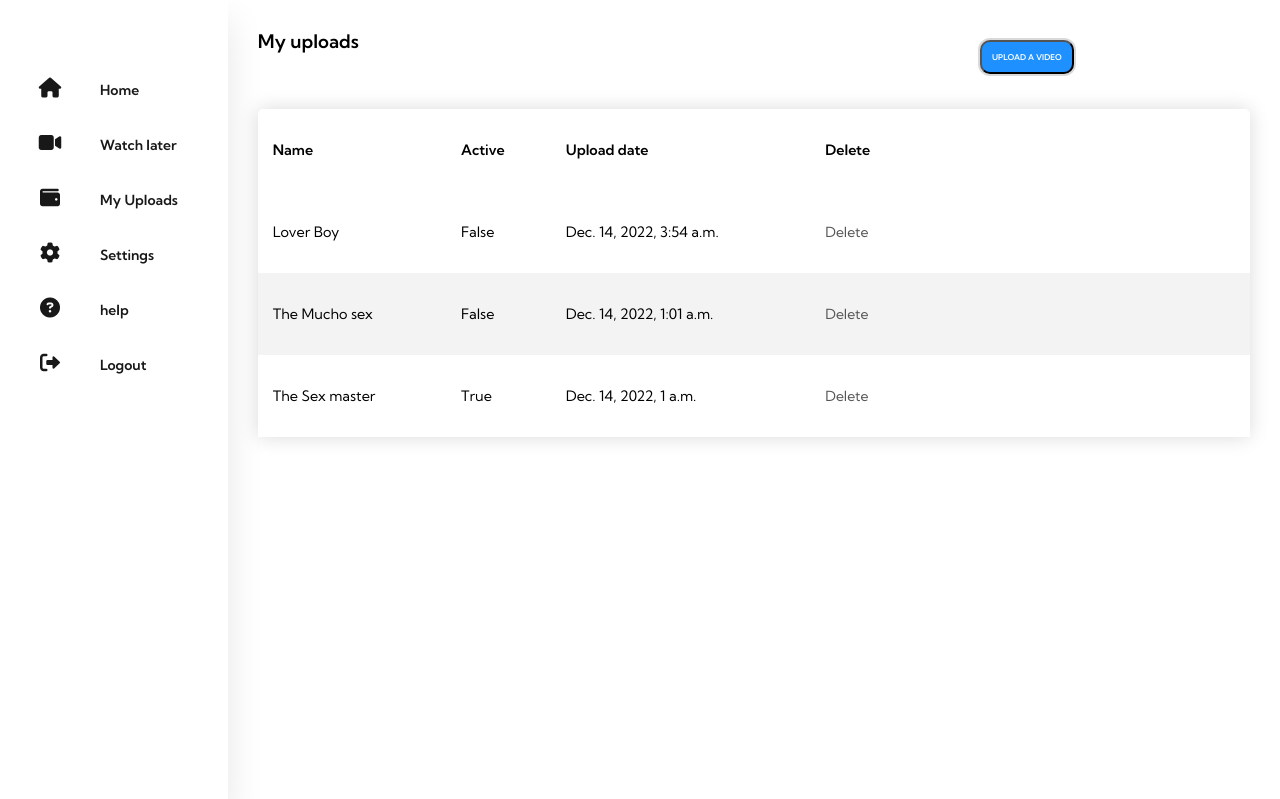
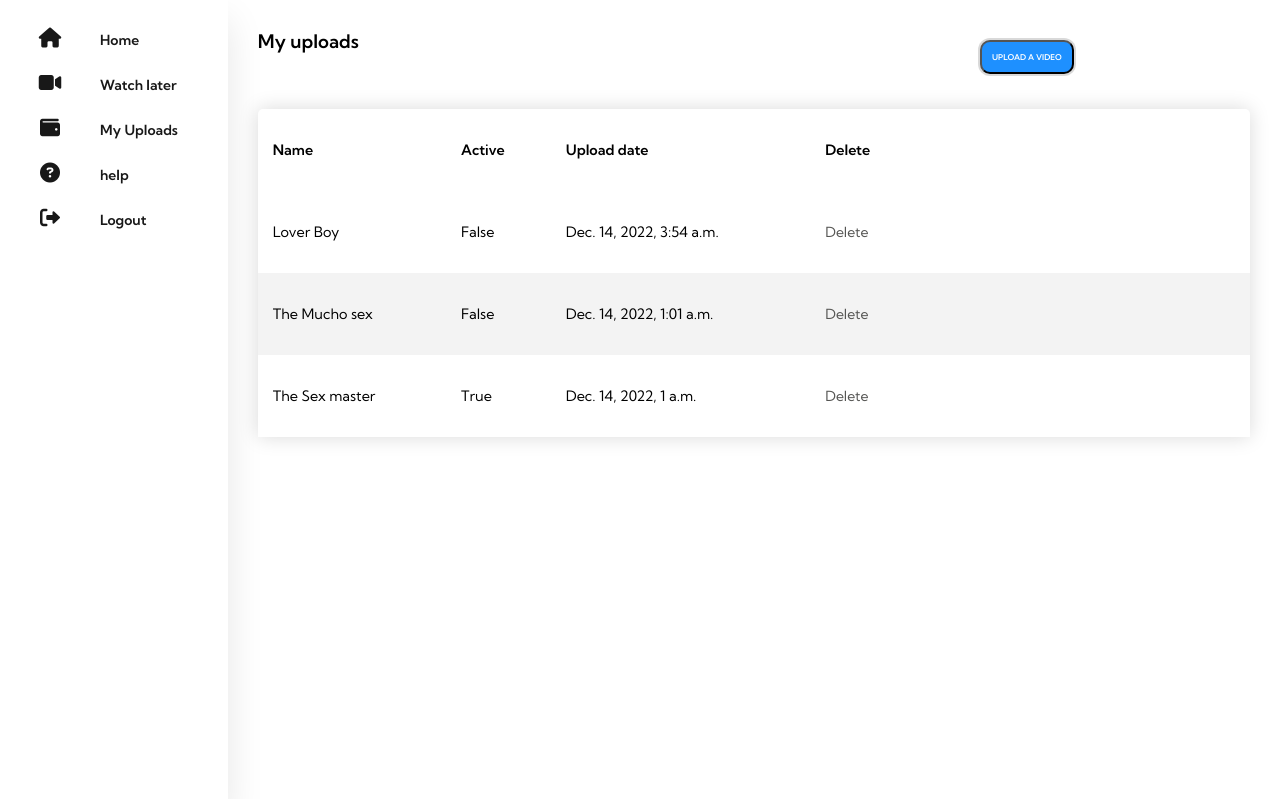
Before and after one commit to zuri-training/Team-Shark-II-, a Django app: page /myvideos in a window 1280 px wide. Shown: the part 59-858 px from the top of the page. Run offline with Django 4.2, Linux system fonts and the light colour scheme; a user stored in the database is signed in; data comes from the database, SQL or seed files in the repository; both versions use the stored data as it was after the commit.

Commit message:
Add more restrictions

```diff
--- a/backend/core/models.py
+++ b/backend/core/models.py
@@ -109,7 +109,7 @@ class Comment(models.Model):
         help_text="date comment was made"
     )
 
-    active = models.BooleanField(default=False)
+    active = models.BooleanField(default=True)
 
 
     class Meta:
--- a/backend/core/templates/up.html
+++ b/backend/core/templates/up.html
@@ -357,34 +357,31 @@ li a {
     <!--Section page-->
     <div class="container">
         <section>
-            <ul>
-                <li><a href="../Dashboard page/dash.html"><i class="fas fa-home"></i>
+            <li><a href="{% url 'index' %}"><i class="fas fa-home"></i>
                 <span class="nav-item">Home</span></i>
             </a>
         </li>
-                <li><a href="../Play video page/vid.html"><i class="fas fa fa-video-camera" aria-hidden="true"></i>
+        <li><a href="_blank"><i class="fas fa fa-video-camera" aria-hidden="true"></i>
                 <span class="nav-item">Watch later</span>
             </a>
         </li>
-                <li><a href="../upload page/up.html"><i class="fas fa-wallet"></i>
+        <li><a href="{% url 'myvideos' %}"><i class="fas fa-wallet"></i>
                 <span class="nav-item">My Uploads</span>
             </a>
         </li>
 
-                <li><a href="_blank"><i class="fas fa-cog"></i>
-                        <span class="nav-item">Settings</span>
-                    </a>
-                </li>
+
         <li><a href=""><i class="fas fa-question-circle"></i>
                 <span class="nav-item">help</span>
             </a>
         </li>
 
-                <li><a href="../Landing page/index.html" class="logout"><i class="fas fa-sign-out-alt"></i>
+        <li><a href="{% url 'logout' %}" class="logout"><i class="fas fa-sign-out-alt"></i>
                 <span class="nav-item">Logout</span>
             </a>
         </li>
         </li>
+    </ul>
             </ul>
         </section>
         <!---Table-->
```
Also changed, not shown: backend/core/templates/vid.html (+35 -5 lines), backend/db.sqlite3. Lines whose indentation alone changed are shown as unchanged.
